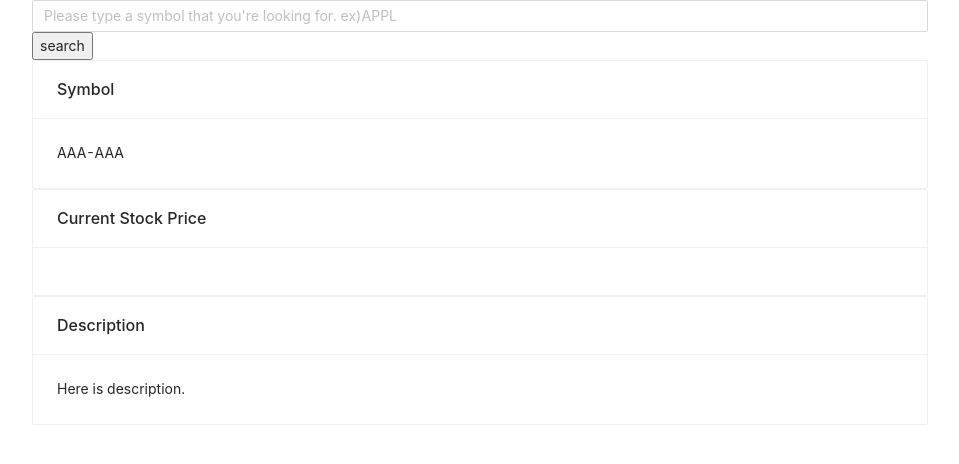
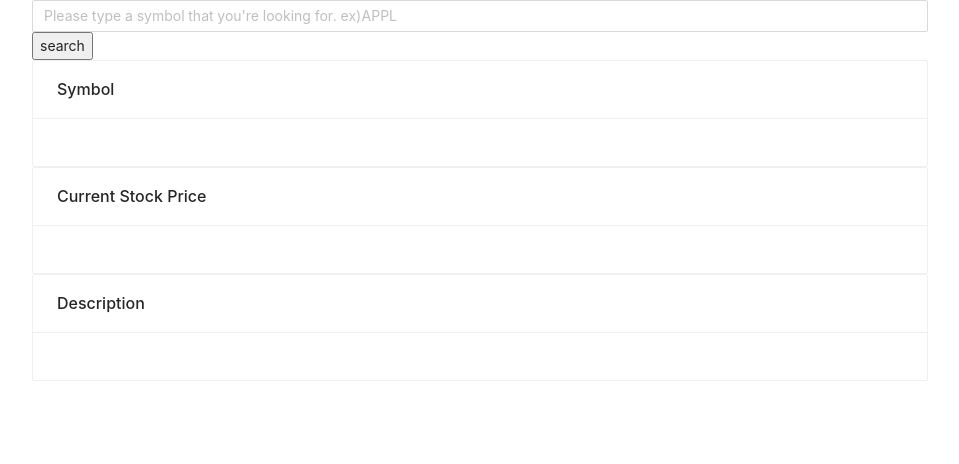
Before and after one commit to marieooq/stock-price-list, a React (Create React App) app: page / in a window 1280 px wide. Shown: the top 464 px of the page, without its empty margins (160-1119 px from the left). Built offline with nearby package versions, Linux system fonts and the light colour scheme.

Commit message:
display symbol, price and description

```diff
--- a/src/App.tsx
+++ b/src/App.tsx
@@ -8,8 +8,10 @@ import './App.css';
 
 const App: React.FC = () => {
   const [inputSymbol, setInputSymbol] = React.useState<string>('');
+  const [matchedSymbol, setMatchedSymbol] = React.useState<string>('');
   const [price, setPrice] = React.useState<string>('');
-  // const [symbols, setSynmbol] = React.useState<string[]>([]);
+  const [description, setDescription] = React.useState<string>('');
+
   const apiInstance = new api();
 
   const getPrice = async (symbol: string): Promise<string> => {
@@ -17,24 +19,28 @@ const App: React.FC = () => {
     return priceFromApi;
   };
 
-  // React.useEffect(() => {
-  //   const getPrice = async () => {
-  //     const priceFromApi: string = await apiInstance.getPrice(inputSymbol);
-  //     setPrice(priceFromApi);
-  //   };
-  //   getPrice();
-  // }, []);
+  const getDescription = async (symbol: string): Promise<string> => {
+    const descriptionFromApi: string = await apiInstance.getCompanyDescription(
+      symbol
+    );
+    return descriptionFromApi;
+  };
 
   const handleSubmit = async (e: any): Promise<void> => {
     e.preventDefault();
     try {
+      //set symbol that matches api
+      setMatchedSymbol(inputSymbol);
+
+      //get price and set it
       const priceFromApi = await getPrice(inputSymbol);
       setPrice(priceFromApi);
 
-      // Symbol
-      // Description
-    } catch (err) {
-      if (err.response.status === 404) {
+      //get description and set it
+      const descriptionFromApi = await getDescription(inputSymbol);
+      setDescription(descriptionFromApi);
+    } catch (error) {
+      if (error.response.status === 404) {
         window.alert('not found this symbol');
       } else {
         window.alert('An error occured. Please try again.');
@@ -50,9 +56,9 @@ const App: React.FC = () => {
     <>
       <div className="app_container">
         <InputForm onChangeFunc={handleInput} onSubmitFunc={handleSubmit} />
-        <Symbol />
+        <Symbol propsSymbol={matchedSymbol} />
         <StockPrice propsPrice={price} />
-        <Description />
+        <Description propsDescription={description} />
       </div>
     </>
   );
--- a/src/components/Description.tsx
+++ b/src/components/Description.tsx
@@ -1,8 +1,12 @@
 import React from 'react';
 import { Card } from 'antd';
 
-const Description = () => {
-  return <Card title="Description">Here is description.</Card>;
+const Description: React.FC<Props> = props => {
+  return <Card title="Description">{props.propsDescription}</Card>;
 };
 
 export default Description;
+
+interface Props {
+  propsDescription: string;
+}
--- a/src/components/Symbol.tsx
+++ b/src/components/Symbol.tsx
@@ -1,8 +1,12 @@
 import React from 'react';
 import { Card } from 'antd';
 
-const Symbol = () => {
-  return <Card title="Symbol">AAA-AAA</Card>;
+const Symbol: React.FC<Props> = props => {
+  return <Card title="Symbol">{props.propsSymbol}</Card>;
 };
 
 export default Symbol;
+
+interface Props {
+  propsSymbol: string;
+}
--- a/src/utils/Api.ts
+++ b/src/utils/Api.ts
@@ -53,11 +53,14 @@ class Api {
   // };
 
   getPrice = async (symbol: ResponseElement['symbol']): Promise<string> => {
+    // sconsole.log('here');
     const lowerCaseSymbol = symbol.toLowerCase();
+    console.log(lowerCaseSymbol);
 
     const { data } = await axios.get(
       `https://cloud.iexapis.com/stable/stock/${lowerCaseSymbol}/quote/latestPrice?token=${this.accessToken}`
     );
+    console.log(data);
 
     return data;
   };
```
